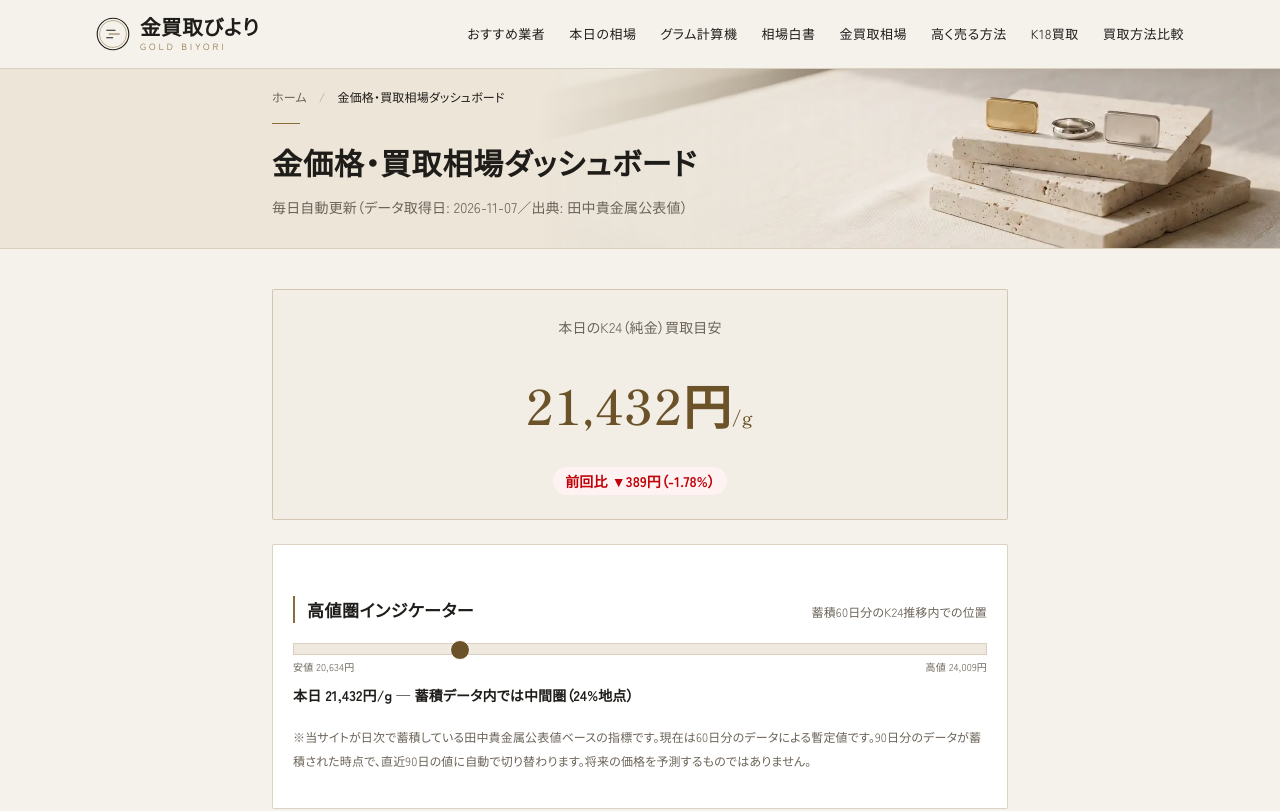
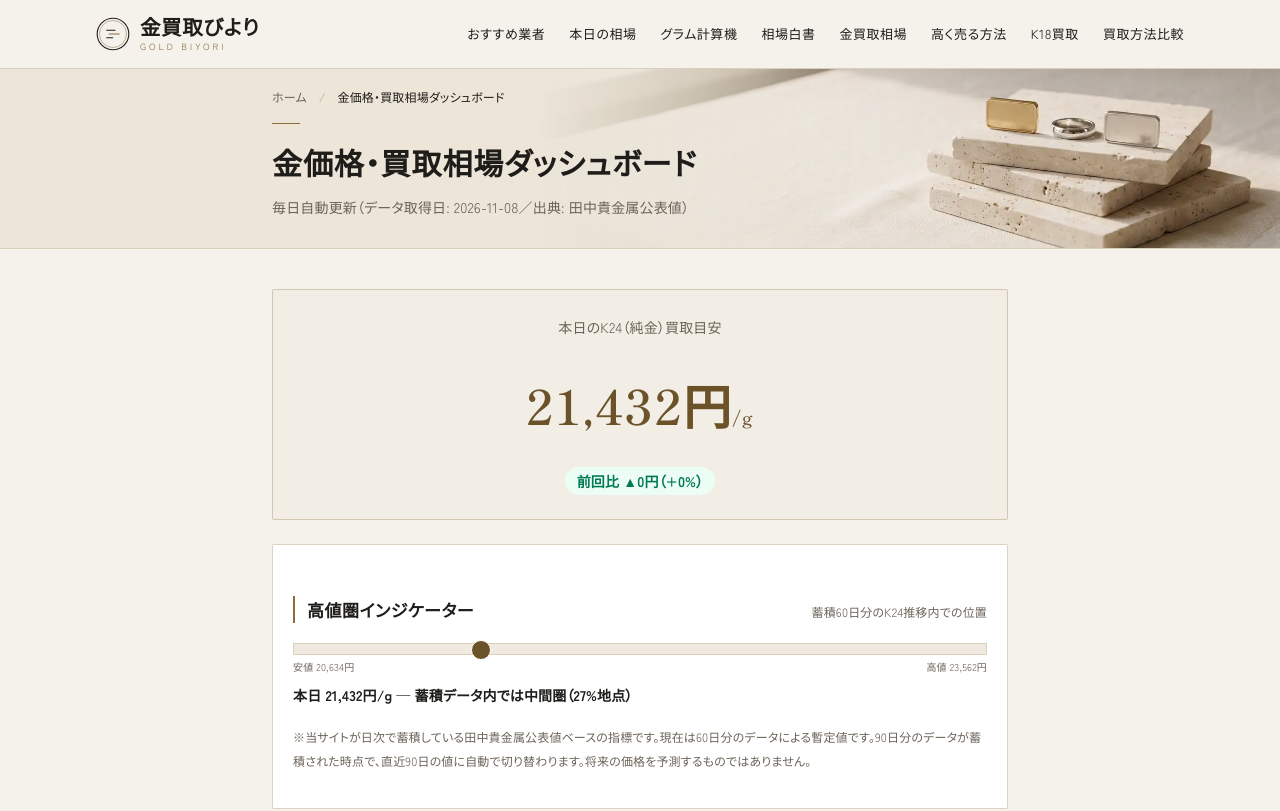
Before and after one commit to webmaster0818/kin-kaitori-biyori, a Next.js app: page /souba-dashboard in a window 1280 px wide. Shown: the top 811 px of the page. Built offline with nearby package versions, Linux system fonts and the light colour scheme.

Commit message:
Daily gold price data: 2026-11-08

```diff
--- a/data/gold-price-history/2026-11.json
+++ b/data/gold-price-history/2026-11.json
@@ -75,5 +75,16 @@
     "k18": 16074,
     "k14": 12502,
     "k10": 8930
+  },
+  {
+    "date": "2026-11-08",
+    "au_buyback": 22325,
+    "pt_buyback": 8176,
+    "ag_buyback": 269.39,
+    "k24": 21432,
+    "k22": 19646,
+    "k18": 16074,
+    "k14": 12502,
+    "k10": 8930
   }
 ]
--- a/data/gold-price-trend.json
+++ b/data/gold-price-trend.json
@@ -1,15 +1,4 @@
 [
-  {
-    "date": "2026-09-01",
-    "au_buyback": 25009,
-    "pt_buyback": 9970,
-    "ag_buyback": 373.23,
-    "k24": 24009,
-    "k22": 22008,
-    "k18": 18006,
-    "k14": 14005,
-    "k10": 10004
-  },
   {
     "date": "2026-09-02",
     "au_buyback": 24364,
@@ -658,5 +647,16 @@
     "k18": 16074,
     "k14": 12502,
     "k10": 8930
+  },
+  {
+    "date": "2026-11-08",
+    "au_buyback": 22325,
+    "pt_buyback": 8176,
+    "ag_buyback": 269.39,
+    "k24": 21432,
+    "k22": 19646,
+    "k18": 16074,
+    "k14": 12502,
+    "k10": 8930
   }
 ]
--- a/data/gold-spot-prices.json
+++ b/data/gold-spot-prices.json
@@ -1,8 +1,8 @@
 {
-  "date": "2026-11-07",
+  "date": "2026-11-08",
   "source": "https://gold.tanaka.co.jp/commodity/souba/",
   "source_label": "田中貴金属",
-  "fetched_at": "2026-11-07T11:05:04.871814",
+  "fetched_at": "2026-11-08T11:05:04.957714",
   "tanaka_published_at": "2026-11-06 17:00",
   "tanaka_official": {
     "au_buyback_per_g": 22325,
--- a/public/data/gold-price-history.json
+++ b/public/data/gold-price-history.json
@@ -10,9 +10,9 @@
   "unit": "円/g（税込）",
   "period": {
    "start": "2026-05-28",
-   "end": "2026-11-07"
-  },
-  "records": 146,
+   "end": "2026-11-08"
+  },
+  "records": 147,
   "caveat": "業者の実際の査定額は状態・付属品・各社の手数料により、この目安を下回るのが一般的です。"
  },
  "data": [
@@ -1613,6 +1613,17 @@
   },
   {
    "date": "2026-11-07",
+   "au_buyback": 22325,
+   "pt_buyback": 8176,
+   "ag_buyback": 269.39,
+   "k24": 21432,
+   "k22": 19646,
+   "k18": 16074,
+   "k14": 12502,
+   "k10": 8930
+  },
+  {
+   "date": "2026-11-08",
    "au_buyback": 22325,
    "pt_buyback": 8176,
    "ag_buyback": 269.39,
--- a/public/data/gold-price-index.json
+++ b/public/data/gold-price-index.json
@@ -10,9 +10,9 @@
   "unit": "円/g（税込）",
   "period": {
    "start": "2026-05-28",
-   "end": "2026-11-07"
+   "end": "2026-11-08"
   },
-  "records": 146,
+  "records": 147,
   "caveat": "業者の実際の査定額は状態・付属品・各社の手数料により、この目安を下回るのが一般的です。",
   "base_date": "2026-05-28",
   "note": "起点日の買取単価を100としたときの推移。値動きの比較用。"
@@ -1185,6 +1185,14 @@
    "k18": 89.4,
    "k14": 89.4,
    "k10": 89.4
+  },
+  {
+   "date": "2026-11-08",
+   "k24": 89.4,
+   "k22": 89.4,
+   "k18": 89.4,
+   "k14": 89.4,
+   "k10": 89.4
   }
  ]
 }
--- a/public/widget.js
+++ b/public/widget.js
@@ -3,7 +3,7 @@
   if (!s) return;
   var box = document.createElement('div');
   box.setAttribute('style', 'box-sizing:border-box;max-width:320px;font-family:-apple-system,"Hiragino Sans","Noto Sans JP",sans-serif;border:1px solid #d9c58a;border-radius:12px;padding:14px 16px;background:linear-gradient(135deg,#fffdf5,#faf3df);color:#3a3326;line-height:1.5;');
-  box.innerHTML = '<div style="font-size:11px;color:#8a7a55;margin-bottom:4px;">本日の金買取相場の目安（2026-11-07・田中貴金属公表値より純度換算）</div>'
+  box.innerHTML = '<div style="font-size:11px;color:#8a7a55;margin-bottom:4px;">本日の金買取相場の目安（2026-11-08・田中貴金属公表値より純度換算）</div>'
     + '<div style="font-size:22px;font-weight:700;color:#9a7b2d;">K24 21,432円<span style="font-size:12px;font-weight:400;">/g</span></div>'
     + '<div style="font-size:13px;margin-top:2px;">K18 16,074円/g ・ K14 12,502円/g</div>'
     + '<div style="font-size:11px;margin-top:8px;"><a href="https://gold-biyori.com/souba-dashboard/" target="_blank" rel="noopener" style="color:#9a7b2d;text-decoration:underline;">金買取びより｜金価格ダッシュボード</a>（毎日自動更新）</div>'
```
Also changed, not shown: public/data/gold-price-history.csv, 1 other file (tests, documents, lock files or other folders).
